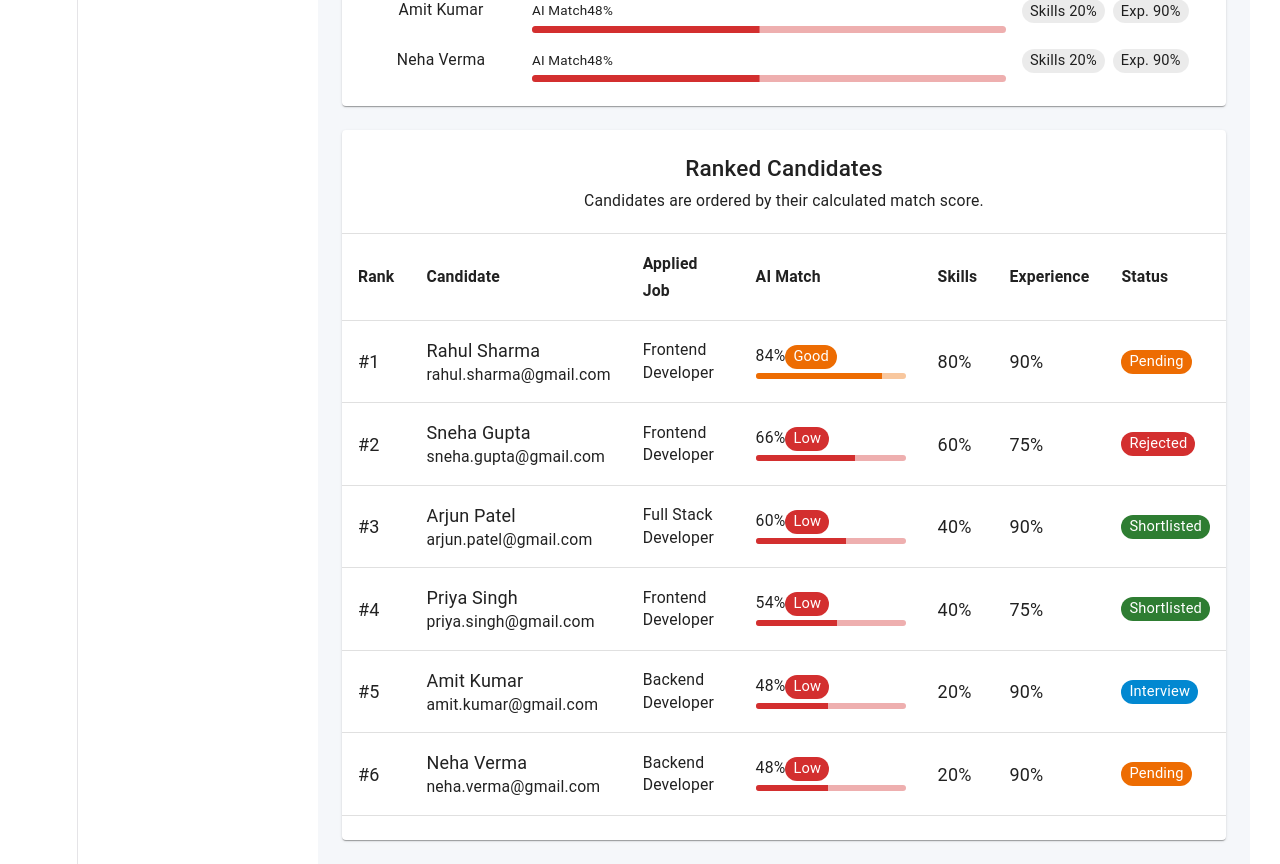
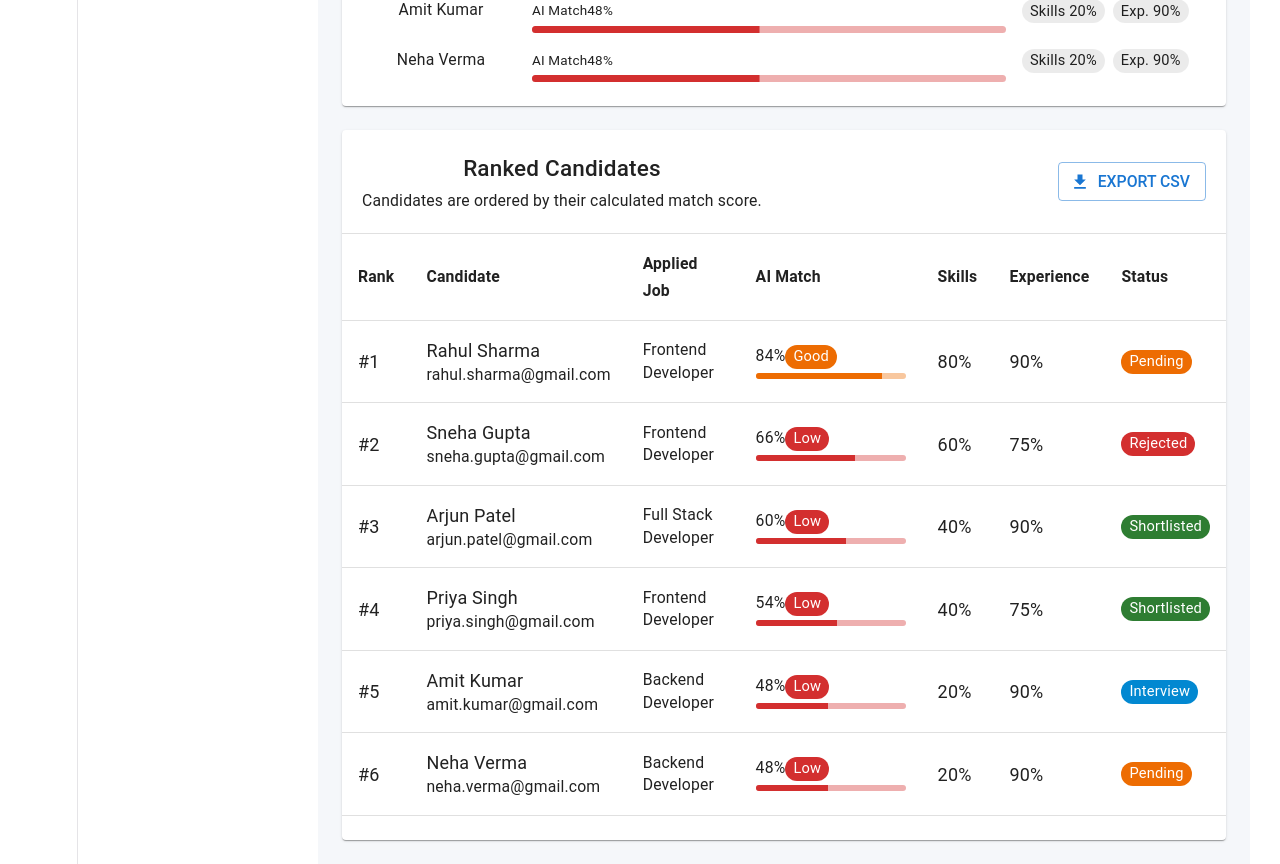
Before and after one commit to Ankush07-op/IntelliHire, a React app in the folder frontend/: page /ranking in a window 1280 px wide. Shown: the part 1540-2404 px from the top of the page. Built offline with nearby package versions, Linux system fonts and the light colour scheme; sample sign-in values are in the browser's storage; the HTML template or start-up script is replaced by a standard one.

Commit message:
feat: add ranked candidate export

```diff
--- a/frontend/src/pages/ranking/Ranking.jsx
+++ b/frontend/src/pages/ranking/Ranking.jsx
@@ -3,6 +3,7 @@ import { useMemo, useState } from "react";
 import {
 
   Box,
+  Button,
 
   Card,
 
@@ -45,10 +46,46 @@ import StarIcon from "@mui/icons-material/Star";
 import TrendingUpIcon from "@mui/icons-material/TrendingUp";
 
 import CheckCircleIcon from "@mui/icons-material/CheckCircle";
+import DownloadIcon from "@mui/icons-material/Download";
 
 import { getApplications } from "../../services/applicationStore";
 
 
+
+const exportCandidatesToCsv = (candidates) => {
+  const headers = [
+    "Rank", "Candidate", "Email", "Applied Job",
+    "AI Match", "Skills Match", "Experience Match", "Status",
+  ];
+
+  const escapeCsvValue = (value) => {
+    const stringValue = String(value ?? "");
+    return `"${stringValue.replace(/"/g, '""')}"`;
+  };
+
+  const rows = candidates.map((candidate, index) => [
+    index + 1, candidate.candidate, candidate.email, candidate.job,
+    candidate.evaluation.overallScore,
+    candidate.evaluation.skillsMatch,
+    candidate.evaluation.experienceMatch,
+    candidate.status,
+  ]);
+
+  const csv = [
+    headers.map(escapeCsvValue).join(","),
+    ...rows.map((row) => row.map(escapeCsvValue).join(",")),
+  ].join("\n");
+
+  const blob = new Blob([csv], { type: "text/csv;charset=utf-8;" });
+  const url = URL.createObjectURL(blob);
+  const link = document.createElement("a");
+  link.href = url;
+  link.download = "ranked-candidates.csv";
+  document.body.appendChild(link);
+  link.click();
+  document.body.removeChild(link);
+  URL.revokeObjectURL(url);
+};
 
 const getCandidateEvaluation = (application) => {
 
@@ -2042,36 +2079,41 @@ function Ranking() {
 
         <CardContent sx={{ p: 0 }}>
 
-          <Box sx={{ p: 2.5 }}>
-
-            <Typography variant="h6" fontWeight={600}>
-
-              Ranked Candidates
-
-            </Typography>
-
-
-
-            <Typography
-
-              variant="body2"
-
-              color="text.secondary"
-
-              sx={{ mt: 0.5 }}
-
+          <Box
+            sx={{
+              p: 2.5,
+              display: "flex",
+              flexDirection: { xs: "column", sm: "row" },
+              justifyContent: "space-between",
+              alignItems: { xs: "flex-start", sm: "center" },
+              gap: 2,
+            }}
+          >
+            <Box>
+              <Typography variant="h6" fontWeight={600}>
+                Ranked Candidates
+              </Typography>
+
+              <Typography
+                variant="body2"
+                color="text.secondary"
+                sx={{ mt: 0.5 }}
+              >
+                Candidates are ordered by their calculated
+                match score.
+              </Typography>
+            </Box>
+
+            <Button
+              variant="outlined"
+              startIcon={<DownloadIcon />}
+              onClick={() => exportCandidatesToCsv(rankedCandidates)}
+              disabled={rankedCandidates.length === 0}
             >
-
-              Candidates are ordered by their calculated
-
-              match score.
-
-            </Typography>
-
+              Export CSV
+            </Button>
           </Box>
 
-
-
           <Divider />
 
 
```
